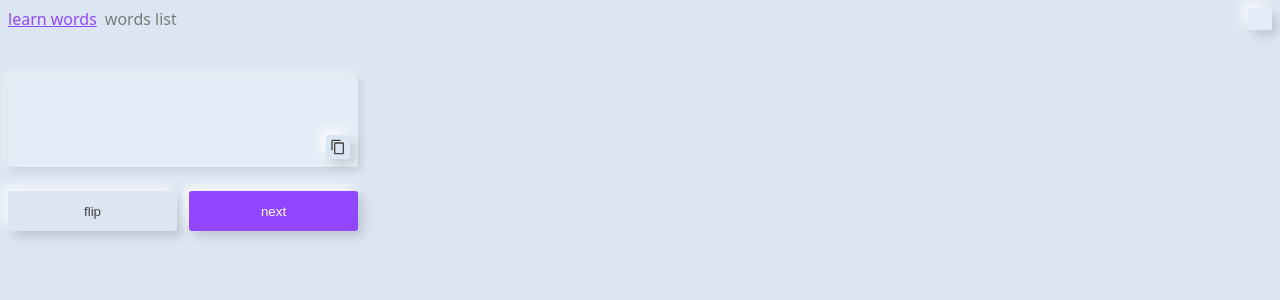
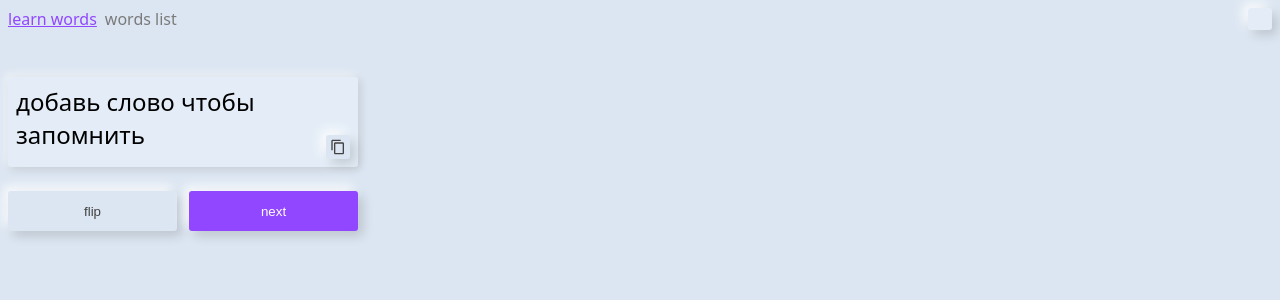
Before and after one commit to NaMax66/word-cards, a Vue app: page / in a window 1280 px wide. Shown: the top 300 px of the page. Built offline with nearby package versions, Linux system fonts and the light colour scheme; no server answers.

Commit message:
change learn words

```diff
--- a/src/stub/flipCard.ts
+++ b/src/stub/flipCard.ts
@@ -1,4 +1,11 @@
 export default {
-  ru: 'Ничего ещё не добавлено',
-  en: 'There is nothing added here yet'
+  origin: {
+    value: 'добавь слово чтобы запомнить',
+    lang: 'ru'
+  },
+  translation: {
+    value: 'add a word to remember',
+    lang: 'en'
+  },
+  id: 1
 }
--- a/src/views/LearnWordsView.vue
+++ b/src/views/LearnWordsView.vue
@@ -1,11 +1,11 @@
 <script lang="ts">
  import { computed, ref, defineComponent } from 'vue'
  import { useWordListStore } from '@/stores/word-list'
- import { useLangStore } from '@/stores/languages'
  import { storeToRefs } from 'pinia'
- import flipCard from '@/stub/flipCard'
+ import cardStub from '@/stub/flipCard'
  import ButtonBase from '@/components/ButtonBase.vue'
  import isMobile from '@/utils/isMobile'
+ import type {Pair} from "@/types/Pair";
 
  export default defineComponent({
    components: { ButtonBase },
@@ -14,7 +14,6 @@
      fetchWordList()
 
      const { list } = storeToRefs(useWordListStore())
-     const { userLang, targetLang } = useLangStore()
 
      const getRandomIndex = (maxIndex: number) => {
        return Math.floor(Math.random() * maxIndex)
@@ -26,14 +25,14 @@
        index.value = getRandomIndex(list.value.length)
      }, 60000 * 5)
 
-     const currentCard = computed(() => {
-       return list.value[index.value] || flipCard
+     const currentCard = computed<Pair>(() => {
+       return list.value[index.value] || cardStub
      })
 
-     let lang = ref(userLang)
+     const currentView = ref<'origin' | 'translation'>('origin')
 
      const flip = () => {
-       lang.value = lang.value === userLang ? targetLang : userLang
+       currentView.value = currentView.value === 'origin' ? 'translation' : 'origin'
      }
 
      const next = () => {
@@ -60,9 +59,7 @@
        flipMobileOnly,
        copyToClipboard,
        next,
-       lang,
-       userLang,
-       targetLang,
+       currentView,
 
        isMobile
      }
@@ -74,9 +71,9 @@
   <main class="learn-words container">
      <div class="under-header">
        <Transition name="card">
-         <article @click="flipMobileOnly" v-if="lang === userLang" class="word-card">
-           <h2 class="grow">{{ currentCard.pair?.[userLang] }}</h2>
-           <button-base @click="copyToClipboard(currentCard.pair?.[userLang])" class="word-card__btn" @click.stop>
+         <article @click="flipMobileOnly" v-if="currentView === 'origin'" class="word-card">
+           <h2 class="grow">{{ currentCard.origin.value }}</h2>
+           <button-base @click="copyToClipboard(currentCard.origin.value)" class="word-card__btn" @click.stop>
              <svg xmlns="http://www.w3.org/2000/svg" height="24px" viewBox="0 0 24 24" width="24px" fill="currentColor">
                <path d="M0 0h24v24H0z" fill="none"/>
                <path d="M16 1H4c-1.1 0-2 .9-2 2v14h2V3h12V1zm3 4H8c-1.1 0-2 .9-2 2v14c0 1.1.9 2 2 2h11c1.1 0 2-.9 2-2V7c0-1.1-.9-2-2-2zm0 16H8V7h11v14z"/>
@@ -84,8 +81,8 @@
            </button-base>
          </article>
          <article @click="flipMobileOnly" v-else class="word-card">
-           <h2 class="grow color-accent">{{ currentCard.pair?.[targetLang] }}</h2>
-           <button-base @click="copyToClipboard(currentCard.pair?.[targetLang])" class="word-card__btn" @click.stop>
+           <h2 class="grow color-accent">{{ currentCard.translation.value }}</h2>
+           <button-base @click="copyToClipboard(currentCard.translation.value)" class="word-card__btn" @click.stop>
              <svg xmlns="http://www.w3.org/2000/svg" height="24px" viewBox="0 0 24 24" width="24px" fill="currentColor">
                <path d="M0 0h24v24H0z" fill="none"/>
                <path d="M16 1H4c-1.1 0-2 .9-2 2v14h2V3h12V1zm3 4H8c-1.1 0-2 .9-2 2v14c0 1.1.9 2 2 2h11c1.1 0 2-.9 2-2V7c0-1.1-.9-2-2-2zm0 16H8V7h11v14z"/>
```
Also changed, not shown: 1 other file (tests, documents, lock files or other folders).
